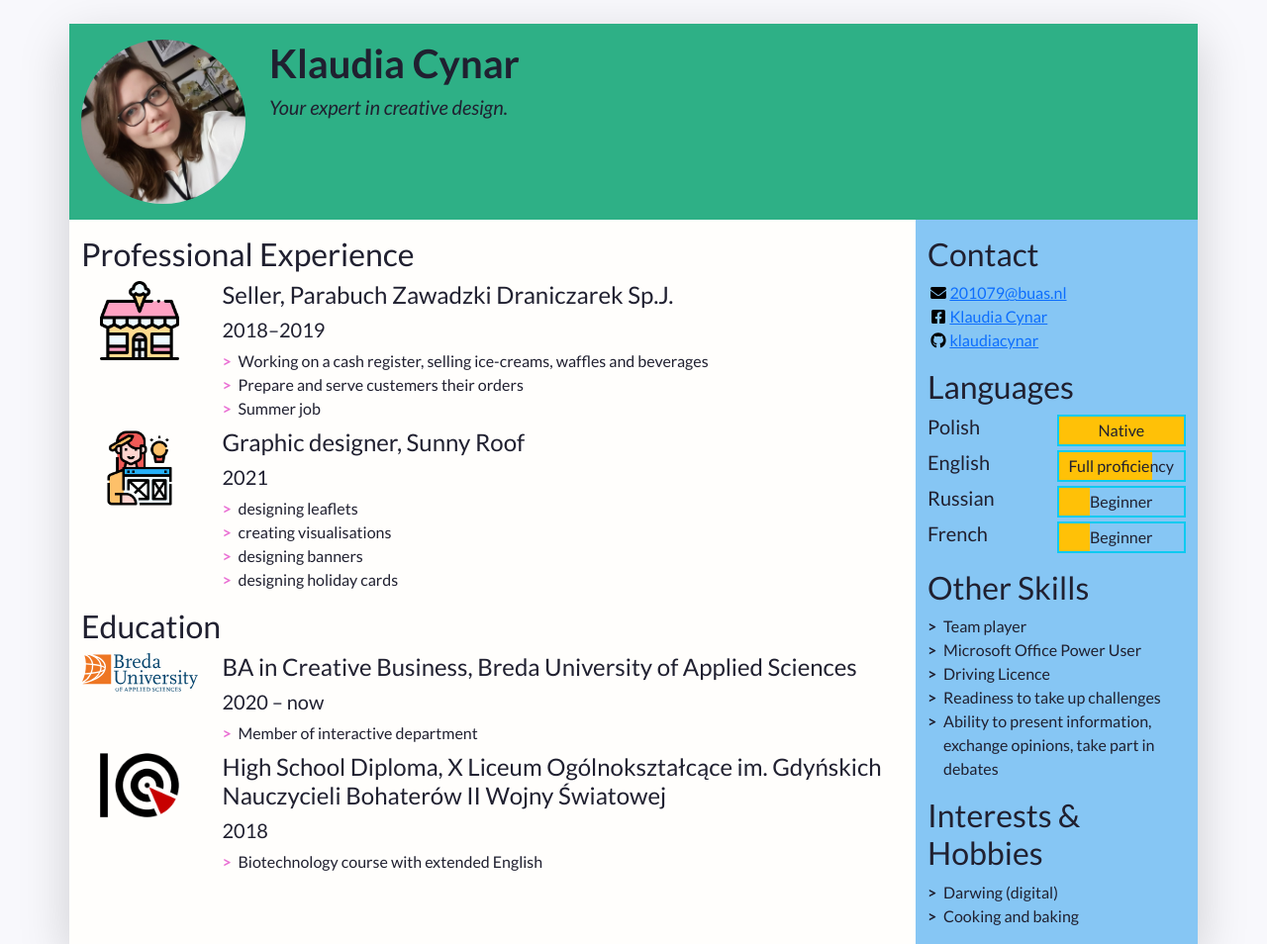
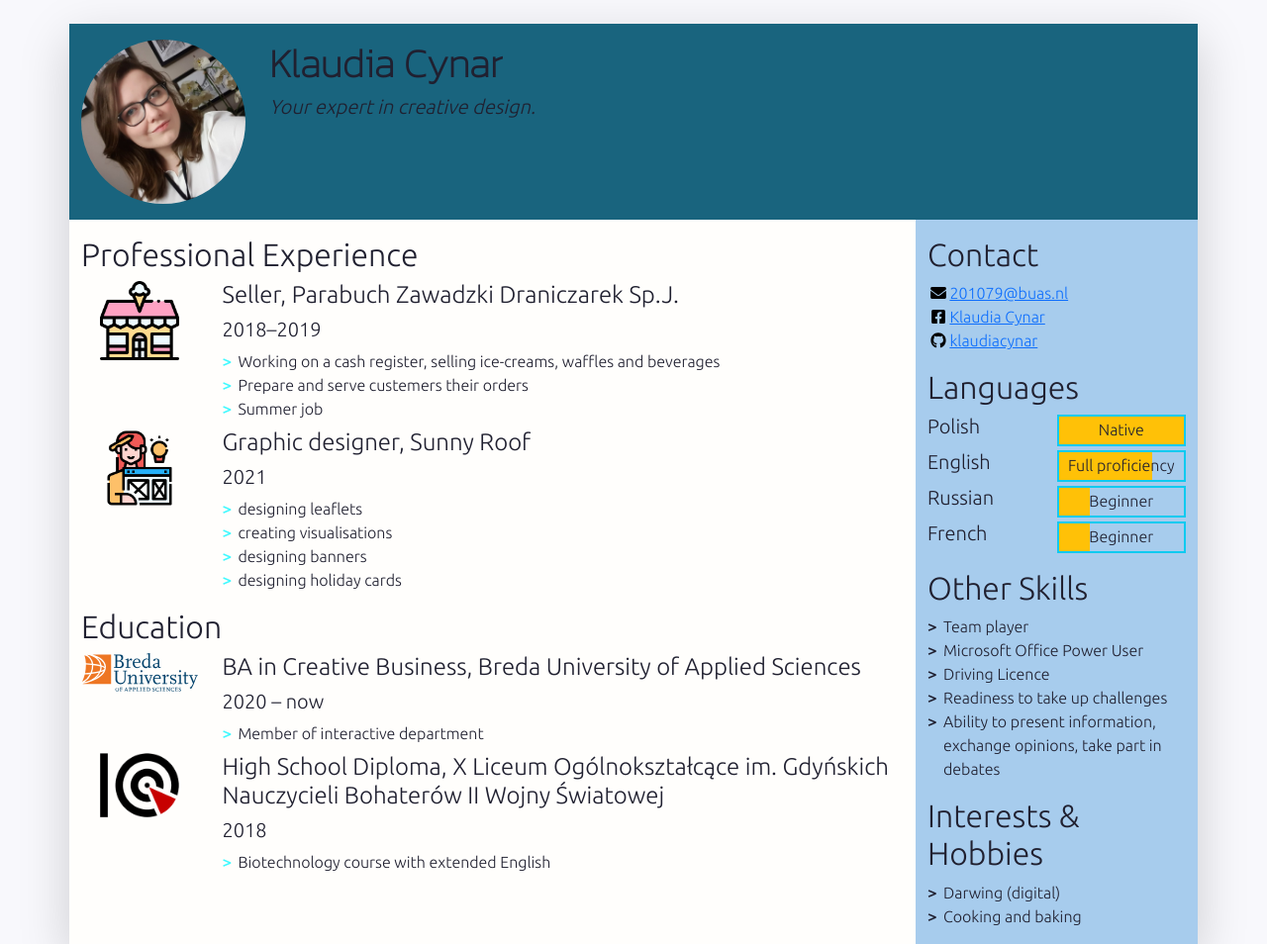
Before and after one commit to klaudiacynar/MyCV, a plain HTML site: page index.html in a window 1280 px wide. Shown: the top 954 px of the page at 99% size. Drawn offline with nearby package versions, Linux system fonts and the light colour scheme.

Commit message:
Update styles.css

```diff
--- a/css/styles.css
+++ b/css/styles.css
@@ -1,20 +1,28 @@
 /* Use this file to use your own styles*/
 
 /* Import declaration to use Google Fonts - check https://fonts.google.com/ for details */
-@import url('https://fonts.googleapis.com/css2?family=Lato:ital,wght@0,400;0,700;1,400;1,700&display=swap');
+@import url(https://fonts.googleapis.com/css2?family=Kanit:wght@100&family=Montserrat:wght@200&family=Ubuntu:wght@300&display=swap);
 
 /* Styles for the body */
 
 body {
-	font-family: Lato, "Open Sans", Roboto, "Segoe UI", "Helvetica Neue", Helvetica, Arial, sans-serif;
+	font-family:  'Ubuntu', sans-serif;
 	color: #202030;
 	background-color: #f8f8fc;
 }
 
 /* Styles for custom classes in the document. (There are more, try to find them out!) */
 
+h1 {
+	font-family: 'Kanit', sans-serif;
+}
+
 .resume-header {
-    background-color: #2EB086;
+    background-color: #19647e;
+}
+
+.top {
+	color: #fffefc;
 }
 
 .resume-main {
@@ -22,7 +30,7 @@ body {
 }
 
 .resume-aside {
-	background-color: #86C6F4;
+	background-color: #a7cced;
 }
 
 /* Styles for lists in the document */
@@ -36,7 +44,7 @@ body {
 }
 
 .biography-details li::before {
-	color: #EA71D4;
+	color: #40F9FF;
 }
 
 .biography-details li, .skill-list li {
```
